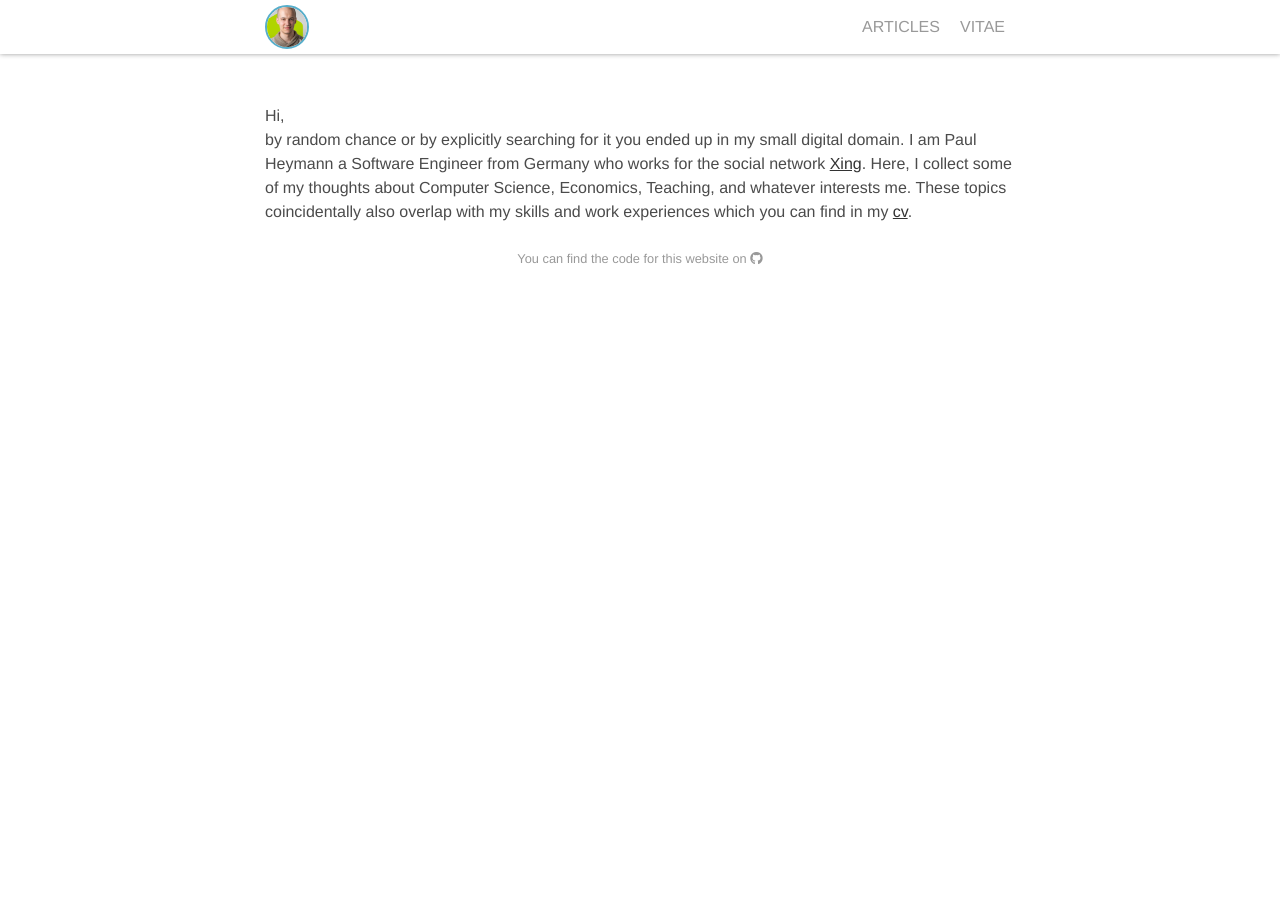
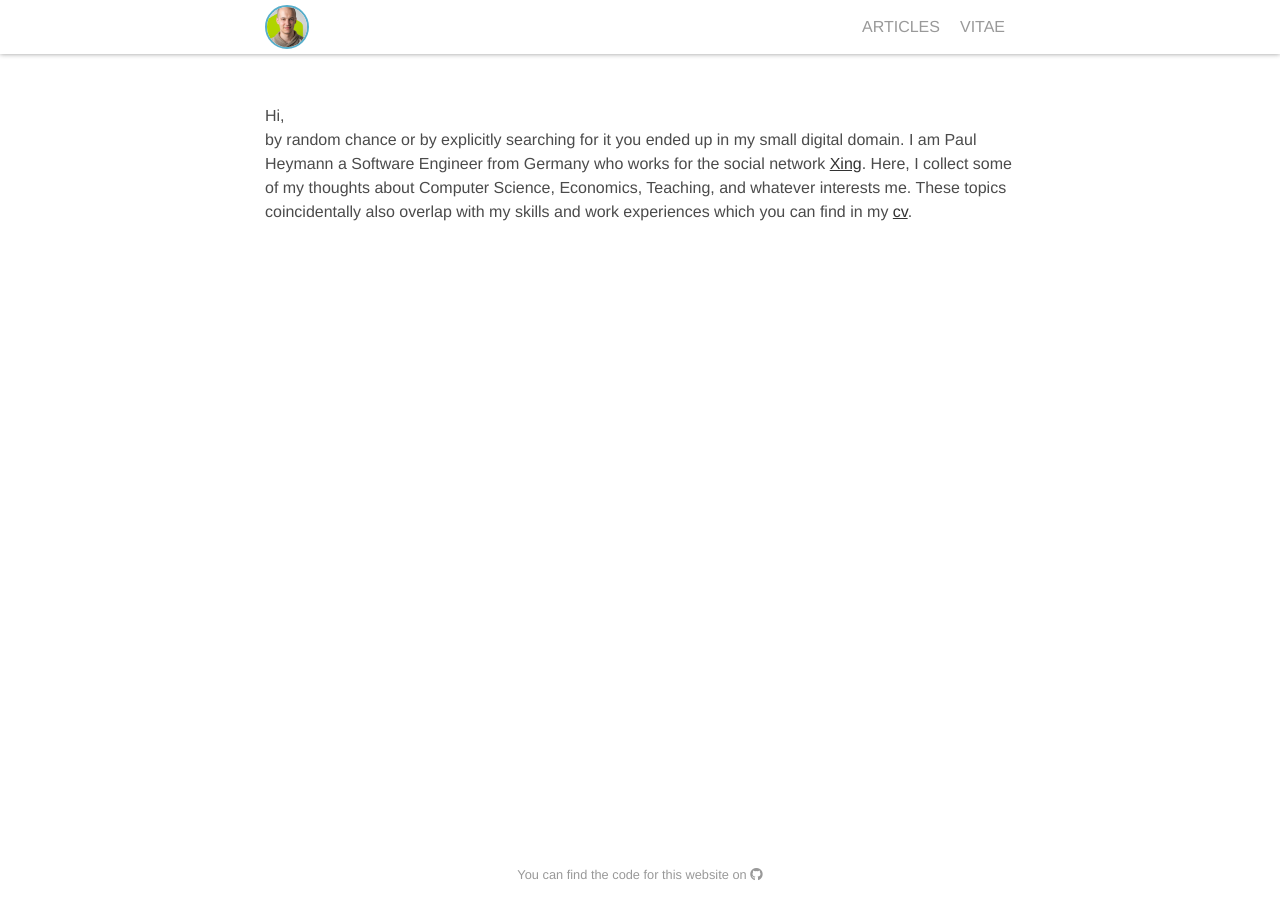
Before and after one commit to pheymann/paulheymann-website, a Jekyll site: the page built from index.md, in a window 1280 px wide. Built offline with Jekyll 4.4.1, drawn with Linux system fonts in a browser that asks for light colours; nearby versions of some CDN libraries.

Commit message:
fixed footer again

```diff
--- a/_sass/basic.scss
+++ b/_sass/basic.scss
@@ -13,7 +13,7 @@ $active-border-color: $hover-color;
 
 body {
     position: relative;
-    min-height: 100%;
+    min-height: 100vh;
 }
 
 header {
@@ -61,13 +61,14 @@ $footer-height: 50px;
 .content {
     width: $content-width;
     margin: auto;
-    margin-bottom: $footer-height + 10px;
+    padding-bottom: $footer-height * 2;
 }
 
 footer {
-    position: relative;
-    height: $footer-height;
-    margin-top: -$footer-height;
+    position:absolute;
+    bottom:0;
+    width:100%;
+    height:$footer-height;
     line-height: $footer-height;
 }
 
```
